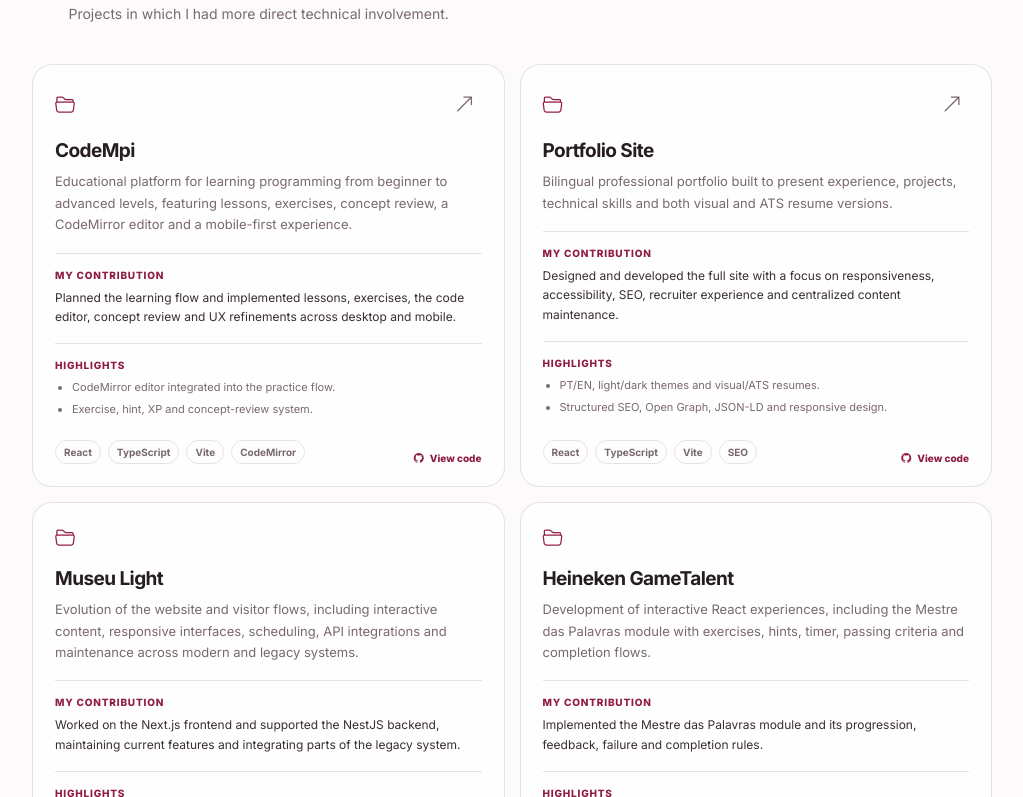
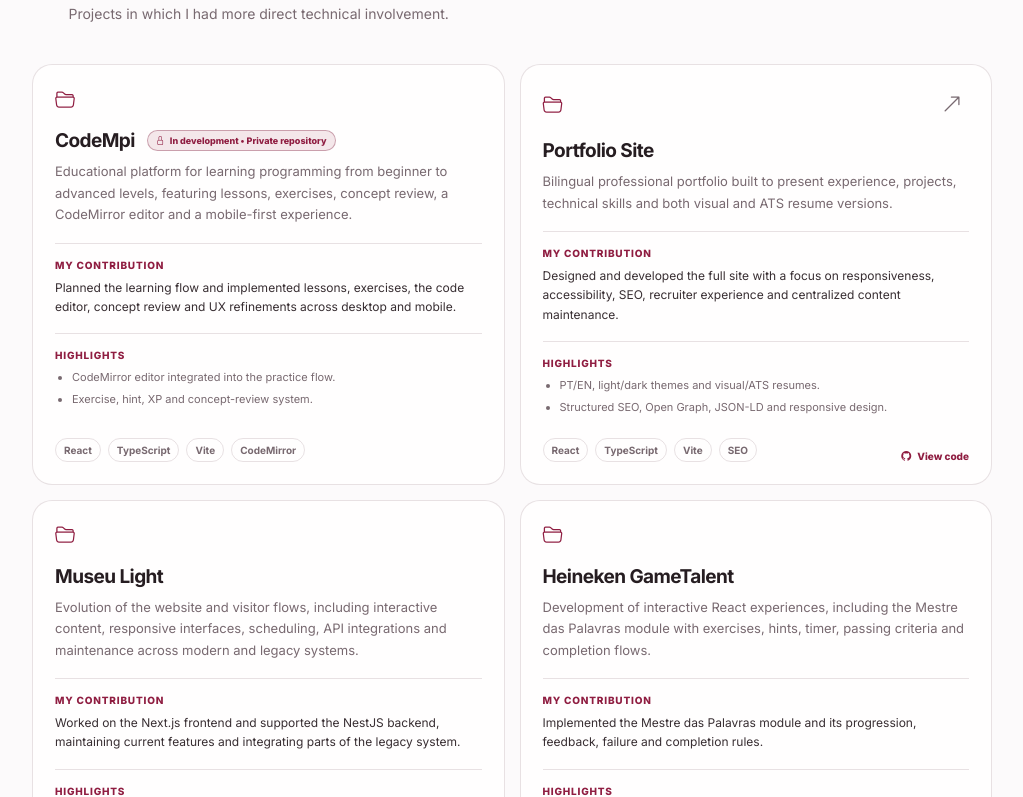
Before and after one commit to maurodferreira/Portfolio-site-mauro, a React (Vite) app: page / in a window 1280 px wide. Shown: the part 2663-3460 px from the top of the page, without its empty margins (128-1151 px from the left). Built offline with nearby package versions, Linux system fonts and the light colour scheme.

Commit message:
fix: marca CodeMpi como privado e corrige dropdown de email

```diff
--- a/src/App.css
+++ b/src/App.css
@@ -558,6 +558,13 @@
 
 .email-menu-cta .email-menu-trigger {
   width: 100%;
+}
+
+.email-menu-cta .email-menu-popover {
+  top: auto;
+  bottom: calc(100% + 10px);
+  left: auto;
+  right: 0;
 }
 
 .email-menu-popover {
@@ -893,10 +900,36 @@
   color: var(--primary);
 }
 
+.project-title-row {
+  display: flex;
+  flex-wrap: wrap;
+  align-items: center;
+  gap: 9px 12px;
+  margin-top: 18px;
+}
+
 .project-card h3 {
-  margin: 18px 0 0;
+  margin: 0;
   font-size: 19px;
   letter-spacing: -0.03em;
+}
+
+.project-status {
+  display: inline-flex;
+  align-items: center;
+  gap: 5px;
+  padding: 5px 8px;
+  border: 1px solid color-mix(in srgb, var(--primary) 26%, var(--border));
+  border-radius: 999px;
+  background: var(--primary-soft);
+  color: var(--primary);
+  font-size: 9px;
+  font-weight: 750;
+  line-height: 1;
+}
+
+.project-status i {
+  font-size: 9px;
 }
 
 .project-description {
@@ -1164,7 +1197,7 @@
 
 .contact-cta {
   position: relative;
-  overflow: hidden;
+  overflow: visible;
   display: grid;
   grid-template-columns: minmax(0, 1.2fr) minmax(320px, .8fr);
   gap: 34px;
@@ -1181,13 +1214,13 @@
 .contact-cta::after {
   content: '';
   position: absolute;
-  width: 220px;
-  height: 220px;
-  right: -90px;
-  bottom: -120px;
+  width: 150px;
+  height: 150px;
+  right: 14px;
+  bottom: 10px;
   border-radius: 50%;
-  background: color-mix(in srgb, var(--primary) 12%, transparent);
-  filter: blur(12px);
+  background: color-mix(in srgb, var(--primary) 8%, transparent);
+  filter: blur(24px);
   pointer-events: none;
 }
 
@@ -1735,6 +1768,12 @@
     grid-template-columns: 1fr 1fr;
   }
 
+  .email-menu-cta .email-menu-popover {
+    left: 0;
+    right: auto;
+    width: min(286px, calc(100vw - 48px));
+  }
+
   .footer-inner {
     min-height: 110px;
     flex-direction: column;
--- a/src/components/Projects.tsx
+++ b/src/components/Projects.tsx
@@ -36,7 +36,15 @@
                   )}
                 </div>
 
-                <h3>{project.name}</h3>
+                <div className="project-title-row">
+                  <h3>{project.name}</h3>
+                  {project.status && (
+                    <span className="project-status">
+                      <i className="bi bi-lock" aria-hidden="true" />
+                      {project.status}
+                    </span>
+                  )}
+                </div>
                 <p className="project-description">{project.description}</p>
 
                 {project.contribution && (
--- a/src/data/portfolio.ts
+++ b/src/data/portfolio.ts
@@ -119,7 +119,7 @@
         'Editor CodeMirror integrado ao fluxo de prática.',
         'Sistema de exercícios, dicas, XP e revisão de conceitos.',
       ],
-      link: 'https://github.com/maurodferreira/CodeMpi',
+      status: 'Em desenvolvimento • Repositório privado',
       tags: ['React', 'TypeScript', 'Vite', 'CodeMirror'],
     },
     {
@@ -430,7 +430,7 @@
         'CodeMirror editor integrated into the practice flow.',
         'Exercise, hint, XP and concept-review system.',
       ],
-      link: 'https://github.com/maurodferreira/CodeMpi',
+      status: 'In development • Private repository',
       tags: ['React', 'TypeScript', 'Vite', 'CodeMirror'],
     },
     {
--- a/src/types/portfolio.ts
+++ b/src/types/portfolio.ts
@@ -42,6 +42,7 @@
   description: string
   contribution?: string
   highlights?: string[]
+  status?: string
   link?: string
   tags: string[]
 }
```
